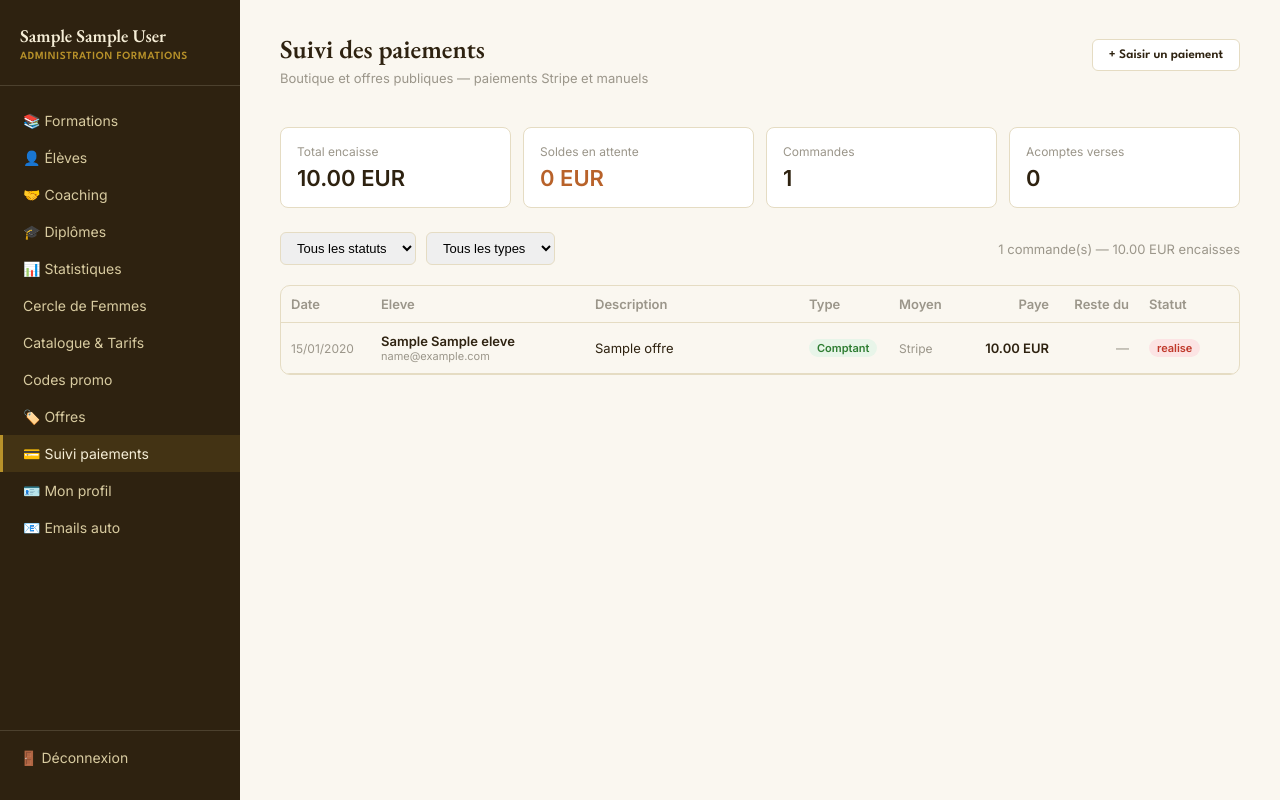
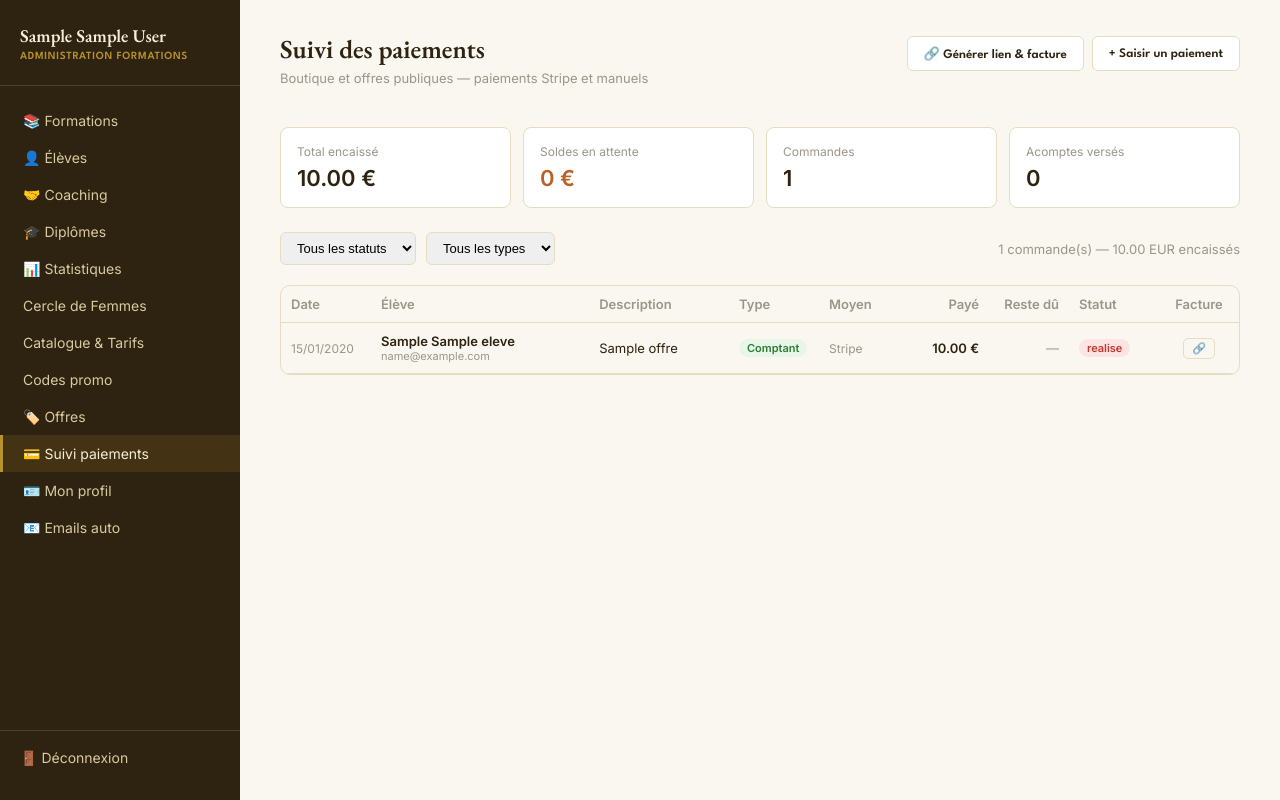
Before and after one commit to laurence-apli/lms-formation, a FastAPI app: page /admin/paiements in a window 1280 px wide. Run offline with FastAPI, Linux system fonts and the light colour scheme; the visitor is signed in with stand-in values (Sample User, id 1); tables that the repository leaves empty hold one stand-in row (values such as "Sample post"); data that the repository does not hold is empty; parts of the project's set-up code (start-up, migrations or seed data) failed here and were passed over.

Commit message:
fix: erreur chargement paiements + Stripe Invoice generation + bouton facture par ligne

```diff
--- a/app/routes/offres_publiques.py
+++ b/app/routes/offres_publiques.py
@@ -59,6 +59,7 @@ def page_offre(request: Request, slug: str, session: Session = Depends(obtenir_s
             "montant_acompte": float(offre.montant_acompte) if offre.montant_acompte else None,
             "image_url": offre.image_url,
             "formations": formations,
+            "badge": offre.badge or "Accompagnement féminin",
         }
     })
 
--- a/app/templates/admin/paiements.html
+++ b/app/templates/admin/paiements.html
@@ -2,23 +2,26 @@
 {% block titre %}Suivi des paiements{% endblock %}
 {% block contenu %}
 <div class="topbar"><div><h1>Suivi des paiements</h1><p style="color:var(--grey);font-size:13px;margin-top:4px;">Boutique et offres publiques — paiements Stripe et manuels</p></div>
-  <div style="margin-left:auto"><button class="btn btn-gold" onclick="document.getElementById('modal-manuel').style.display='flex'">+ Saisir un paiement</button></div>
+  <div style="margin-left:auto;display:flex;gap:8px;">
+    <button class="btn btn-outline" onclick="ouvrirLienStripe()">🔗 Générer lien & facture</button>
+    <button class="btn btn-gold" onclick="document.getElementById('modal-manuel').style.display='flex'">+ Saisir un paiement</button>
+  </div>
 </div>
 
 <div id="stat-grid" style="display:grid;grid-template-columns:repeat(4,1fr);gap:12px;margin-bottom:1.5rem">
-  <div class="stat-card"><div class="stat-label">Total encaisse</div><div class="stat-val" id="s-total">—</div></div>
+  <div class="stat-card"><div class="stat-label">Total encaissé</div><div class="stat-val" id="s-total">—</div></div>
   <div class="stat-card"><div class="stat-label">Soldes en attente</div><div class="stat-val orange" id="s-reste">—</div></div>
   <div class="stat-card"><div class="stat-label">Commandes</div><div class="stat-val" id="s-count">—</div></div>
-  <div class="stat-card"><div class="stat-label">Acomptes verses</div><div class="stat-val" id="s-acompte">—</div></div>
+  <div class="stat-card"><div class="stat-label">Acomptes versés</div><div class="stat-val" id="s-acompte">—</div></div>
 </div>
 
 <div style="display:flex;gap:10px;flex-wrap:wrap;align-items:center;margin-bottom:1.25rem">
   <select id="filtre-statut" onchange="renderTable()" style="padding:7px 12px;border:1px solid var(--border);border-radius:6px;font-size:13px;">
     <option value="">Tous les statuts</option>
-    <option value="payee">Payee</option>
-    <option value="acompte_verse">Acompte verse</option>
+    <option value="payee">Payée</option>
+    <option value="acompte_verse">Acompte versé</option>
     <option value="en_attente">En attente</option>
-    <option value="annulee">Annulee</option>
+    <option value="annulee">Annulée</option>
   </select>
   <select id="filtre-type" onchange="renderTable()" style="padding:7px 12px;border:1px solid var(--border);border-radius:6px;font-size:13px;">
     <option value="">Tous les types</option>
@@ -29,17 +32,18 @@
 </div>
 
 <div style="overflow-x:auto;border:1px solid var(--border);border-radius:10px;">
-<table style="width:100%;border-collapse:collapse;font-size:13px;table-layout:fixed">
+<table style="width:100%;border-collapse:collapse;font-size:13px;">
   <thead>
     <tr style="border-bottom:1px solid var(--border);">
       <th style="padding:10px;color:var(--grey);font-weight:600;width:90px;text-align:left">Date</th>
-      <th style="padding:10px;color:var(--grey);font-weight:600;text-align:left">Eleve</th>
+      <th style="padding:10px;color:var(--grey);font-weight:600;text-align:left">Élève</th>
       <th style="padding:10px;color:var(--grey);font-weight:600;text-align:left">Description</th>
       <th style="padding:10px;color:var(--grey);font-weight:600;width:90px;text-align:left">Type</th>
       <th style="padding:10px;color:var(--grey);font-weight:600;width:80px;text-align:left">Moyen</th>
-      <th style="padding:10px;color:var(--grey);font-weight:600;width:90px;text-align:right">Paye</th>
-      <th style="padding:10px;color:var(--grey);font-weight:600;width:80px;text-align:right">Reste du</th>
-      <th style="padding:10px;color:var(--grey);font-weight:600;width:100px;text-align:left">Statut</th>
+      <th style="padding:10px;color:var(--grey);font-weight:600;width:90px;text-align:right">Payé</th>
+      <th style="padding:10px;color:var(--grey);font-weight:600;width:80px;text-align:right">Reste dû</th>
+      <th style="padding:10px;color:var(--grey);font-weight:600;width:90px;text-align:left">Statut</th>
+      <th style="padding:10px;color:var(--grey);font-weight:600;width:80px;text-align:center">Facture</th>
     </tr>
   </thead>
   <tbody id="tbody"></tbody>
@@ -51,37 +55,63 @@
   <div style="background:#fff;max-width:560px;width:90%;border-radius:10px;padding:28px;margin:40px auto;position:relative;">
     <h2 style="font-size:18px;margin-bottom:20px;">Saisir un paiement manuel</h2>
     <div style="display:grid;grid-template-columns:1fr 1fr;gap:12px;margin-bottom:12px;">
-      <div><label style="font-size:12px;color:var(--grey);font-weight:600;display:block;margin-bottom:4px;">Email *</label><input id="m-email" type="email" placeholder="contact@exemple.fr" style="width:100%;padding:8px 10px;border:1px solid var(--border);border-radius:6px;font-size:13px;" /></div>
-      <div><label style="font-size:12px;color:var(--grey);font-weight:600;display:block;margin-bottom:4px;">Prenom *</label><input id="m-prenom" type="text" style="width:100%;padding:8px 10px;border:1px solid var(--border);border-radius:6px;font-size:13px;" /></div>
+      <div><label class="lbl">Email *</label><input id="m-email" type="email" placeholder="contact@exemple.fr" class="inp" /></div>
+      <div><label class="lbl">Prénom *</label><input id="m-prenom" type="text" class="inp" /></div>
     </div>
-    <div style="margin-bottom:12px;"><label style="font-size:12px;color:var(--grey);font-weight:600;display:block;margin-bottom:4px;">Nom *</label><input id="m-nom" type="text" style="width:100%;padding:8px 10px;border:1px solid var(--border);border-radius:6px;font-size:13px;" /></div>
-    <div style="margin-bottom:12px;"><label style="font-size:12px;color:var(--grey);font-weight:600;display:block;margin-bottom:4px;">Description *</label><input id="m-desc" type="text" placeholder="Ex : Accompagnement 3 mois" style="width:100%;padding:8px 10px;border:1px solid var(--border);border-radius:6px;font-size:13px;" /></div>
+    <div style="margin-bottom:12px;"><label class="lbl">Nom *</label><input id="m-nom" type="text" class="inp" /></div>
+    <div style="margin-bottom:12px;"><label class="lbl">Description *</label><input id="m-desc" type="text" placeholder="Ex : Accompagnement 3 mois" class="inp" /></div>
     <div style="display:grid;grid-template-columns:1fr 1fr;gap:12px;margin-bottom:12px;">
-      <div><label style="font-size:12px;color:var(--grey);font-weight:600;display:block;margin-bottom:4px;">Type de paiement</label>
-        <select id="m-type" onchange="togglePrixTotal()" style="width:100%;padding:8px 10px;border:1px solid var(--border);border-radius:6px;font-size:13px;">
+      <div><label class="lbl">Type de paiement</label>
+        <select id="m-type" onchange="togglePrixTotal()" class="inp">
           <option value="comptant">Comptant (paiement total)</option>
           <option value="acompte">Acompte (paiement partiel)</option>
         </select>
       </div>
-      <div><label style="font-size:12px;color:var(--grey);font-weight:600;display:block;margin-bottom:4px;">Moyen de paiement</label>
-        <select id="m-moyen" style="width:100%;padding:8px 10px;border:1px solid var(--border);border-radius:6px;font-size:13px;">
+      <div><label class="lbl">Moyen de paiement</label>
+        <select id="m-moyen" class="inp">
           <option value="virement">Virement</option>
-          <option value="cheque">Cheque</option>
-          <option value="especes">Especes</option>
+          <option value="cheque">Chèque</option>
+          <option value="especes">Espèces</option>
           <option value="cabinet">Cabinet</option>
           <option value="card">Carte</option>
         </select>
       </div>
     </div>
     <div style="display:grid;grid-template-columns:1fr 1fr;gap:12px;margin-bottom:12px;">
-      <div><label style="font-size:12px;color:var(--grey);font-weight:600;display:block;margin-bottom:4px;">Montant verse (EUR) *</label><input id="m-montant" type="number" min="0" step="0.01" placeholder="490.00" style="width:100%;padding:8px 10px;border:1px solid var(--border);border-radius:6px;font-size:13px;" /></div>
-      <div id="bloc-prix-total" style="display:none;"><label style="font-size:12px;color:var(--grey);font-weight:600;display:block;margin-bottom:4px;">Prix total (EUR)</label><input id="m-prix-total" type="number" min="0" step="0.01" placeholder="640.00" style="width:100%;padding:8px 10px;border:1px solid var(--border);border-radius:6px;font-size:13px;" /></div>
+      <div><label class="lbl">Montant versé (EUR) *</label><input id="m-montant" type="number" min="0" step="0.01" placeholder="490.00" class="inp" /></div>
+      <div id="bloc-prix-total" style="display:none;"><label class="lbl">Prix total (EUR)</label><input id="m-prix-total" type="number" min="0" step="0.01" placeholder="640.00" class="inp" /></div>
     </div>
-    <div style="margin-bottom:20px;"><label style="font-size:12px;color:var(--grey);font-weight:600;display:block;margin-bottom:4px;">Note (optionnelle)</label><textarea id="m-note" rows="2" style="width:100%;padding:8px 10px;border:1px solid var(--border);border-radius:6px;font-size:13px;resize:vertical;"></textarea></div>
+    <div style="margin-bottom:20px;"><label class="lbl">Note (optionnelle)</label><textarea id="m-note" rows="2" class="inp" style="resize:vertical;"></textarea></div>
     <div id="m-erreur" style="color:#c0392b;font-size:13px;margin-bottom:12px;display:none;"></div>
     <div style="display:flex;gap:10px;">
       <button class="btn btn-gold" onclick="enregistrerManuel()">Enregistrer</button>
       <button class="btn btn-outline" onclick="document.getElementById('modal-manuel').style.display='none'">Annuler</button>
+    </div>
+  </div>
+</div>
+
+<!-- Modal lien Stripe / facture -->
+<div id="modal-stripe" style="display:none;position:fixed;inset:0;background:rgba(0,0,0,.5);z-index:999;align-items:center;justify-content:center;overflow-y:auto;">
+  <div style="background:#fff;max-width:500px;width:90%;border-radius:10px;padding:28px;margin:40px auto;">
+    <h2 style="font-size:18px;margin-bottom:6px;">🔗 Générer lien de paiement & facture</h2>
+    <p style="font-size:13px;color:var(--grey);margin-bottom:20px;">Crée une facture Stripe envoyée par email avec lien de paiement sécurisé.</p>
+    <div style="margin-bottom:12px;"><label class="lbl">Email client (optionnel)</label><input id="sl-email" type="email" placeholder="client@exemple.fr" class="inp" /></div>
+    <div style="display:grid;grid-template-columns:1fr 1fr;gap:12px;margin-bottom:12px;">
+      <div><label class="lbl">Prénom</label><input id="sl-prenom" type="text" class="inp" /></div>
+      <div><label class="lbl">Nom</label><input id="sl-nom" type="text" class="inp" /></div>
+    </div>
+    <div style="margin-bottom:12px;"><label class="lbl">Description *</label><input id="sl-desc" type="text" placeholder="Ex : Accompagnement féminin — solde" class="inp" /></div>
+    <div style="margin-bottom:20px;"><label class="lbl">Montant (EUR) *</label><input id="sl-montant" type="number" min="1" step="0.01" placeholder="150.00" class="inp" /></div>
+    <div id="sl-erreur" style="color:#c0392b;font-size:13px;margin-bottom:12px;display:none;"></div>
+    <div id="sl-result" style="display:none;background:#f0f9f0;border:1px solid #2e7d32;border-radius:8px;padding:14px;margin-bottom:16px;">
+      <div style="font-weight:600;color:#2e7d32;margin-bottom:8px;">✅ Facture créée avec succès</div>
+      <div style="font-size:13px;margin-bottom:6px;"><strong>Lien de paiement :</strong><br><a id="sl-url" href="#" target="_blank" style="color:#1d4ed8;word-break:break-all;"></a></div>
+      <div style="font-size:13px;"><strong>PDF :</strong> <a id="sl-pdf" href="#" target="_blank" style="color:#1d4ed8;">Télécharger la facture</a></div>
+      <button class="btn btn-outline" style="margin-top:10px;font-size:12px;" onclick="copierLien()">📋 Copier le lien</button>
+    </div>
+    <div style="display:flex;gap:10px;">
+      <button class="btn btn-gold" id="sl-btn" onclick="genererLienStripe()">Générer la facture</button>
+      <button class="btn btn-outline" onclick="fermerStripe()">Fermer</button>
     </div>
   </div>
 </div>
@@ -96,6 +126,10 @@
 .badge-s.acompte{background:#fff3cd;color:#856404;}
 .badge-s.attente{background:#dbeafe;color:#1d4ed8;}
 .badge-s.annulee{background:#fce4e4;color:#c0392b;}
+.lbl{font-size:12px;color:var(--grey);font-weight:600;display:block;margin-bottom:4px;}
+.inp{width:100%;padding:8px 10px;border:1px solid var(--border);border-radius:6px;font-size:13px;box-sizing:border-box;}
+.btn-facture{background:none;border:1px solid var(--border);border-radius:5px;padding:3px 8px;font-size:11px;cursor:pointer;color:var(--grey);}
+.btn-facture:hover{border-color:#1d4ed8;color:#1d4ed8;}
 </style>
 
 <script>
@@ -107,7 +141,7 @@ function togglePrixTotal() {
 }
 
 function badgeStatut(s) {
-  const map = {payee:'Payee',acompte_verse:'Acompte verse',en_attente:'En attente',annulee:'Annulee'};
+  const map = {payee:'Payée',acompte_verse:'Acompte versé',en_attente:'En attente',annulee:'Annulée'};
   const cls = s==='payee'?'payee':s==='acompte_verse'?'acompte':s==='en_attente'?'attente':'annulee';
   return '<span class="badge-s '+cls+'">'+(map[s]||s)+'</span>';
 }
@@ -119,8 +153,77 @@ function badgeType(t) {
 }
 
 function moyenLabel(m) {
-  const map={virement:'Virement',cheque:'Cheque',especes:'Especes',cabinet:'Cabinet',card:'Carte'};
+  const map={virement:'Virement',cheque:'Chèque',especes:'Espèces',cabinet:'Cabinet',card:'Carte'};
   return map[m]||m||'Stripe';
+}
+
+function ouvrirLienStripe(email, prenom, nom, desc, montant) {
+  document.getElementById('sl-email').value = email||'';
+  document.getElementById('sl-prenom').value = prenom||'';
+  document.getElementById('sl-nom').value = nom||'';
+  document.getElementById('sl-desc').value = desc||'';
+  document.getElementById('sl-montant').value = montant||'';
+  document.getElementById('sl-result').style.display = 'none';
+  document.getElementById('sl-erreur').style.display = 'none';
+  document.getElementById('sl-btn').disabled = false;
+  document.getElementById('sl-btn').textContent = 'Générer la facture';
+  document.getElementById('modal-stripe').style.display = 'flex';
+}
+
+function fermerStripe() {
+  document.getElementById('modal-stripe').style.display = 'none';
+}
+
+async function genererLienStripe() {
+  const errEl = document.getElementById('sl-erreur');
+  errEl.style.display = 'none';
+  const desc = document.getElementById('sl-desc').value.trim();
+  const montant = parseFloat(document.getElementById('sl-montant').value);
+  if(!desc || isNaN(montant) || montant <= 0) {
+    errEl.textContent = 'Description et montant sont obligatoires.';
+    errEl.style.display = 'block';
+    return;
+  }
+  const btn = document.getElementById('sl-btn');
+  btn.disabled = true;
+  btn.textContent = 'Génération…';
+  const payload = {
+    description: desc,
+    montant: montant,
+    email_client: document.getElementById('sl-email').value.trim() || null,
+    prenom_client: document.getElementById('sl-prenom').value.trim() || null,
+    nom_client: document.getElementById('sl-nom').value.trim() || null,
+  };
+  const r = await fetch('/admin/api/paiements/lien-stripe', {
+    method: 'POST',
+    headers: {'Content-Type': 'application/json'},
+    body: JSON.stringify(payload)
+  });
+  if(r.ok) {
+    const d = await r.json();
+    document.getElementById('sl-url').href = d.url;
+    document.getElementById('sl-url').textContent = d.url;
+    if(d.invoice_pdf) {
+      document.getElementById('sl-pdf').href = d.invoice_pdf;
+      document.getElementById('sl-pdf').style.display = 'inline';
+    } else {
+      document.getElementById('sl-pdf').style.display = 'none';
+    }
+    document.getElementById('sl-result').style.display = 'block';
+    btn.textContent = 'Nouvelle facture';
+    btn.disabled = false;
+  } else {
+    const d = await r.json().catch(()=>({}));
+    errEl.textContent = 'Erreur : ' + (d.detail || 'inconnue');
+    errEl.style.display = 'block';
+    btn.disabled = false;
+    btn.textContent = 'Générer la facture';
+  }
+}
+
+function copierLien() {
+  const url = document.getElementById('sl-url').textContent;
+  navigator.clipboard.writeText(url).then(()=>alert('Lien copié !'));
 }
 
 function renderTable() {
@@ -130,36 +233,42 @@ function renderTable() {
 
   const total = data.reduce((s,p)=>s+p.montant_total,0);
   const reste = data.reduce((s,p)=>s+p.reste_du,0);
-  document.getElementById('total-recap').textContent = data.length+' commande(s) — '+total.toFixed(2)+' EUR encaisses'+(reste>0?' — '+reste.toFixed(2)+' EUR en attente':'');
+  document.getElementById('total-recap').textContent = data.length+' commande(s) — '+total.toFixed(2)+' EUR encaissés'+(reste>0?' — '+reste.toFixed(2)+' EUR en attente':'');
 
   const tbody = document.getElementById('tbody');
-  if(!data.length){tbody.innerHTML='<tr><td colspan="8" style="text-align:center;padding:30px;color:var(--grey);">Aucune commande.</td></tr>';return;}
-  tbody.innerHTML = data.map(p=>`
-    <tr style="border-bottom:1px solid var(--border);">
+  if(!data.length){tbody.innerHTML='<tr><td colspan="9" style="text-align:center;padding:30px;color:var(--grey);">Aucune commande.</td></tr>';return;}
+
+  tbody.innerHTML = data.map(p=>{
+    const resteDuBtn = p.reste_du > 0
+      ? `<button class="btn-facture" onclick="ouvrirLienStripe('${p.email}','${p.prenom}','${p.nom}','Solde - ${p.description.replace(/'/g,'&#39;')}',${p.reste_du.toFixed(2)})">🔗 Solde</button>`
+      : `<button class="btn-facture" onclick="ouvrirLienStripe('${p.email}','${p.prenom}','${p.nom}','','')">🔗</button>`;
+    return `<tr style="border-bottom:1px solid var(--border);">
       <td style="padding:10px;white-space:nowrap;color:var(--grey);font-size:12px;">${p.date}</td>
       <td style="padding:10px;"><div style="font-weight:600;">${p.prenom} ${p.nom}</div><div style="font-size:11px;color:var(--grey);">${p.email}</div></td>
       <td style="padding:10px;">${p.description}</td>
       <td style="padding:10px;">${badgeType(p.type_paiement)}</td>
       <td style="padding:10px;font-size:12px;color:var(--grey);">${moyenLabel(p.moyen_paiement)}</td>
-      <td style="padding:10px;text-align:right;font-weight:600;">${p.montant_total.toFixed(2)} EUR</td>
-      <td style="padding:10px;text-align:right;${p.reste_du>0?'color:#c0392b;font-weight:600;':'color:var(--grey);'}">${p.reste_du>0?p.reste_du.toFixed(2)+' EUR':'—'}</td>
+      <td style="padding:10px;text-align:right;font-weight:600;">${p.montant_total.toFixed(2)} €</td>
+      <td style="padding:10px;text-align:right;${p.reste_du>0?'color:#c0392b;font-weight:600;':'color:var(--grey);'}">${p.reste_du>0?p.reste_du.toFixed(2)+' €':'—'}</td>
       <td style="padding:10px;">${badgeStatut(p.statut)}</td>
-    </tr>`).join('');
+      <td style="padding:10px;text-align:center;">${resteDuBtn}</td>
+    </tr>`;
+  }).join('');
 }
 
 function updateStats(data) {
   const total = data.reduce((s,p)=>s+p.montant_total,0);
   const reste = data.reduce((s,p)=>s+p.reste_du,0);
   const acomptes = data.filter(p=>p.type_paiement==='acompte'&&p.statut==='acompte_verse').length;
-  document.getElementById('s-total').textContent = total.toFixed(2)+' EUR';
-  document.getElementById('s-reste').textContent = reste>0?reste.toFixed(2)+' EUR':'0 EUR';
+  document.getElementById('s-total').textContent = total.toFixed(2)+' €';
+  document.getElementById('s-reste').textContent = reste>0?reste.toFixed(2)+' €':'0 €';
   document.getElementById('s-count').textContent = data.length;
   document.getElementById('s-acompte').textContent = acomptes;
 }
 
 async function charger() {
   const r = await fetch('/admin/api/paiements');
-  if(!r.ok){document.getElementById('tbody').innerHTML='<tr><td colspan="8" style="text-align:center;color:red;padding:20px;">Erreur de chargement</td></tr>';return;}
+  if(!r.ok){document.getElementById('tbody').innerHTML='<tr><td colspan="9" style="text-align:center;color:red;padding:20px;">Erreur de chargement</td></tr>';return;}
   allData = await r.json();
   updateStats(allData);
   renderTable();
@@ -173,7 +282,7 @@ async function enregistrerManuel() {
   const nom = document.getElementById('m-nom').value.trim();
   const desc = document.getElementById('m-desc').value.trim();
   const montant = parseFloat(document.getElementById('m-montant').value);
-  if(!email||!prenom||!nom||!desc||isNaN(montant)){errEl.textContent='Tous les champs obligatoires doivent etre remplis.';errEl.style.display='block';return;}
+  if(!email||!prenom||!nom||!desc||isNaN(montant)){errEl.textContent='Tous les champs obligatoires doivent être remplis.';errEl.style.display='block';return;}
   const type = document.getElementById('m-type').value;
   const prixTotalVal = document.getElementById('m-prix-total').value;
   const payload = {
```
Also changed, not shown: app/routes/offres_admin.py (+73 -3 lines).
